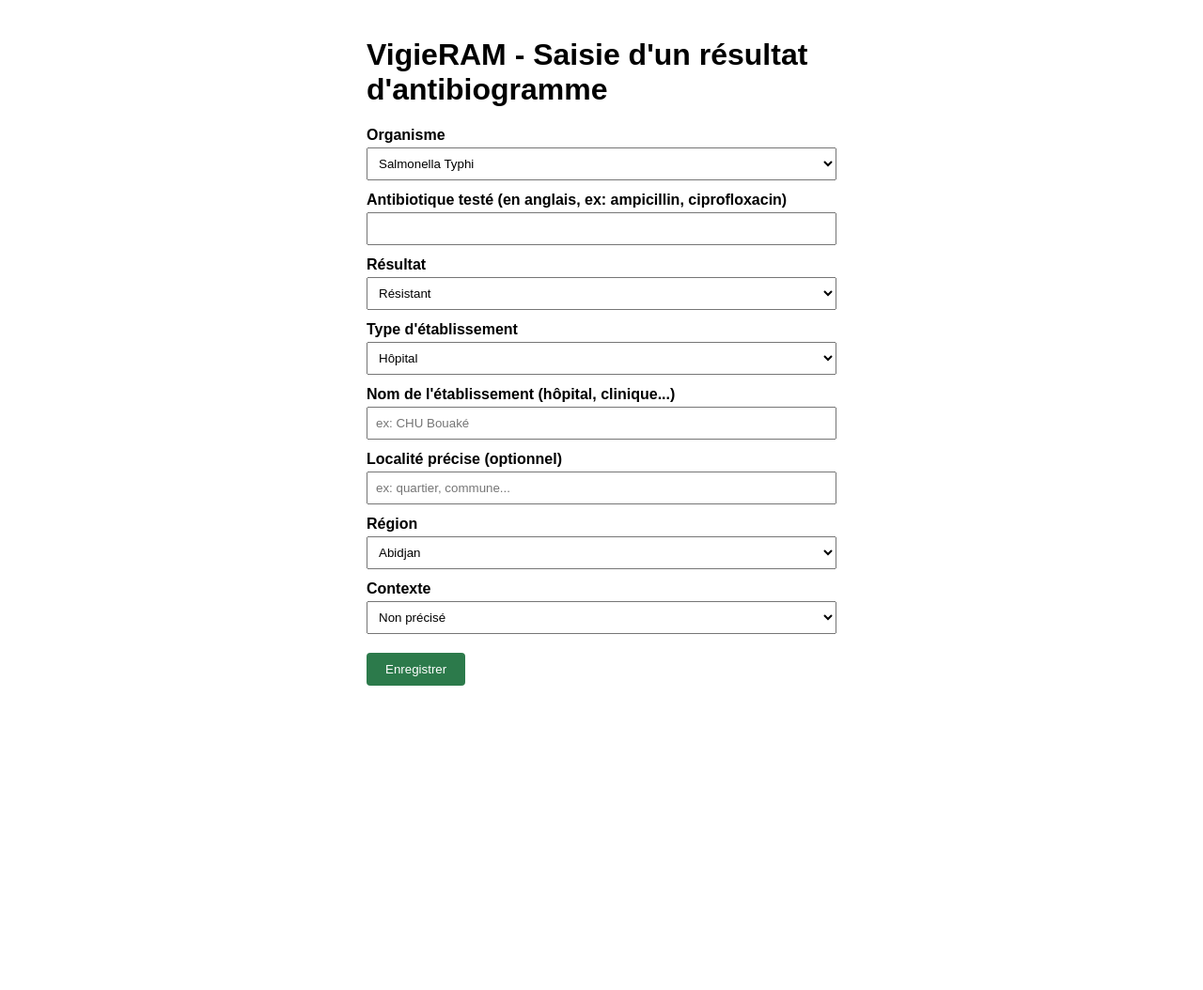
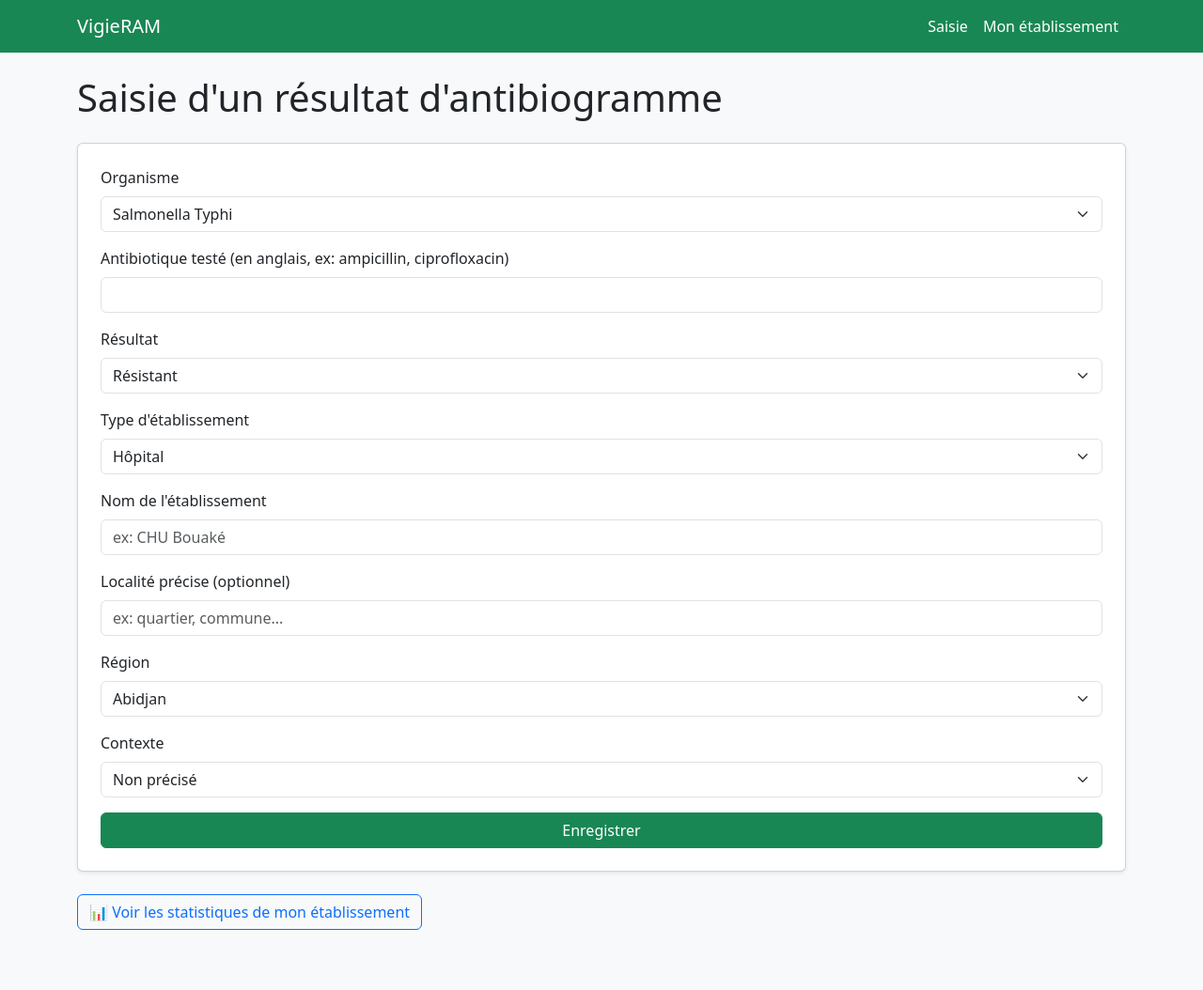
Before and after one commit to lynol/vigieram, a Flask app: page / in a window 1280 px wide. Shown: the whole page at 94% size. Before the commit the page ends 730 px from the top, so only its background shows below. Run offline with Flask 3, Linux system fonts and the light colour scheme.

Commit message:
Interface Bootstrap + sources explicitees + seuil min. 5 echantillons avant alerte

```diff
--- a/clinical-app/app.py
+++ b/clinical-app/app.py
@@ -1,6 +1,8 @@
 from flask import Flask, render_template, request, redirect
 import sqlite3
 import json
+import subprocess
+
 from datetime import date
 
 app = Flask(__name__)
@@ -102,6 +104,20 @@ def facility_stats():
 
     return render_template('facility_stats.html', facility=facility, stats=stats, n_entries=len(rows))
 
+@app.route('/mon-etablissement/rapport')
+def facility_report():
+    facility = request.args.get('facility_name', '')
+    if not facility:
+        return redirect('/mon-etablissement')
+    subprocess.run([
+        'quarto', 'render', 'facility_report.qmd',
+        '-P', f'facility:{facility}',
+        '-P', 'db_path:../data/db/vigieram.db',
+        '--to', 'pdf'
+    ], check=True)
+    from flask import send_file
+    return send_file('facility_report.pdf', as_attachment=True)
+
 if __name__ == '__main__':
     init_db()
     app.run(debug=True, port=5000)
--- /dev/null
+++ b/clinical-app/templates/base.html
@@ -0,0 +1,24 @@
+<!DOCTYPE html>
+<html lang="fr">
+<head>
+<meta charset="UTF-8">
+<meta name="viewport" content="width=device-width, initial-scale=1">
+<title>{% block title %}VigieRAM{% endblock %}</title>
+<link href="https://cdn.jsdelivr.net/npm/bootstrap@5.3.3/dist/css/bootstrap.min.css" rel="stylesheet">
+</head>
+<body class="bg-light">
+<nav class="navbar navbar-expand-lg navbar-dark bg-success mb-4">
+  <div class="container">
+    <a class="navbar-brand" href="/">VigieRAM</a>
+    <div class="navbar-nav">
+      <a class="nav-link text-white" href="/">Saisie</a>
+      <a class="nav-link text-white" href="/mon-etablissement">Mon établissement</a>
+    </div>
+  </div>
+</nav>
+<div class="container pb-5">
+{% block content %}{% endblock %}
+</div>
+<script src="https://cdn.jsdelivr.net/npm/bootstrap@5.3.3/dist/js/bootstrap.bundle.min.js"></script>
+</body>
+</html>
--- a/clinical-app/templates/entry_form.html
+++ b/clinical-app/templates/entry_form.html
@@ -1,111 +1,68 @@
-<!DOCTYPE html>
-<html lang="fr">
+{% extends "base.html" %}
+{% block title %}VigieRAM - Saisie{% endblock %}
+{% block content %}
+<h1 class="mb-4">Saisie d'un résultat d'antibiogramme</h1>
 
-<head>
-    <meta charset="UTF-8">
-    <title>VigieRAM - Saisie antibiogramme</title>
-    <style>
-        body {
-            font-family: sans-serif;
-            max-width: 500px;
-            margin: 40px auto;
-            padding: 0 20px;
-        }
-
-        label {
-            display: block;
-            margin-top: 12px;
-            font-weight: bold;
-        }
-
-        input,
-        select {
-            width: 100%;
-            padding: 8px;
-            margin-top: 4px;
-            box-sizing: border-box;
-        }
-
-        button {
-            margin-top: 20px;
-            padding: 10px 20px;
-            background: #2c7a4b;
-            color: white;
-            border: none;
-            border-radius: 4px;
-            cursor: pointer;
-        }
-
-        .success {
-            background: #d4edda;
-            padding: 10px;
-            border-radius: 4px;
-            margin-bottom: 15px;
-        }
-
-        .context {
-            background: #e7f1ff;
-            border-left: 4px solid #2c7a9b;
-            padding: 12px 15px;
-            margin-bottom: 20px;
-        }
-
-        .warn {
-            color: #a15c00;
-            font-weight: bold;
-        }
-    </style>
-</head>
-
-<body>
-    <h1>VigieRAM - Saisie d'un résultat d'antibiogramme</h1>
 {% if success %}
-    <div class="success">Résultat enregistré avec succès.</div>
+<div class="alert alert-success">Résultat enregistré avec succès.</div>
 {% if context %}
-    <div class="context">
-        <h3>Contexte génomique - {{ organism }}</h3>
-        <p class="warn">Portée : {{ context.scope }}</p>
+<div class="card border-info mb-4">
+  <div class="card-header bg-info text-white">Contexte génomique - {{ organism }}</div>
+  <div class="card-body">
+    <p class="text-muted small">⚠️ Ces chiffres viennent de <strong>données génomiques publiques mondiales</strong> - <strong>pas</strong> de vos saisies ni de celles d'autres établissements. Aucune donnée génomique de Côte d'Ivoire n'existe encore.</p>
+    <p><span class="badge bg-warning text-dark">Portée : {{ context.scope }}</span></p>
     <p>{{ context.total }} profils disponibles - {{ context.pct_mdr }}% MDR, {{ context.pct_xdr }}% XDR</p>
     {% if context.abx_stat %}
-        <p><strong>Spécifique à "{{ antibiotic }}"</strong> : {{ context.abx_stat.pct_r }}% de résistance connue (sur
-            {{ context.abx_stat.n }} profils comportant cette donnée)</p>
+    <p><strong>Spécifique à "{{ antibiotic }}"</strong> : {{ context.abx_stat.pct_r }}% de résistance connue (sur {{ context.abx_stat.n }} profils)</p>
     {% else %}
-        <p><em>Pas de donnée détaillée disponible pour cet antibiotique précis.</em></p>
+    <p class="fst-italic">Pas de donnée détaillée disponible pour cet antibiotique précis.</p>
     {% endif %}
-        <p><em>Donnée informative - ne remplace pas votre jugement clinique.</em></p>
+    <p class="fst-italic mb-0">Donnée informative - ne remplace pas votre jugement clinique.</p>
+  </div>
 </div>
 {% endif %}
 {% endif %}
-    <form method="POST">
-        <label>Organisme</label>
-        <select name="organism" required>
+
+<form method="POST" class="card p-4 shadow-sm">
+  <div class="mb-3">
+    <label class="form-label">Organisme</label>
+    <select name="organism" class="form-select" required>
       <option value="Salmonella Typhi">Salmonella Typhi</option>
       <option value="Klebsiella pneumoniae">Klebsiella pneumoniae</option>
       <option value="Mycobacterium tuberculosis">Mycobacterium tuberculosis</option>
     </select>
-        <label>Antibiotique testé (en anglais, ex: ampicillin, ciprofloxacin)</label>
-        <input type="text" name="antibiotic" required>
-        <label>Résultat</label>
-        <select name="result" required>
+  </div>
+  <div class="mb-3">
+    <label class="form-label">Antibiotique testé (en anglais, ex: ampicillin, ciprofloxacin)</label>
+    <input type="text" name="antibiotic" class="form-control" required>
+  </div>
+  <div class="mb-3">
+    <label class="form-label">Résultat</label>
+    <select name="result" class="form-select" required>
       <option value="R">Résistant</option>
       <option value="I">Intermédiaire</option>
       <option value="S">Sensible</option>
     </select>
-        <label>Type d'établissement</label>
-        <select name="facility_type">
+  </div>
+  <div class="mb-3">
+    <label class="form-label">Type d'établissement</label>
+    <select name="facility_type" class="form-select">
       <option value="hopital">Hôpital</option>
       <option value="clinique">Clinique</option>
       <option value="labo_reference">Laboratoire de référence</option>
     </select>
-
-        <label>Nom de l'établissement (hôpital, clinique...)</label>
-        <input type="text" name="facility_name" placeholder="ex: CHU Bouaké">
-
-        <label>Localité précise (optionnel)</label>
-        <input type="text" name="locality" placeholder="ex: quartier, commune...">
-
-        <label>Région</label>
-        <select name="region" required>
+  </div>
+  <div class="mb-3">
+    <label class="form-label">Nom de l'établissement</label>
+    <input type="text" name="facility_name" class="form-control" placeholder="ex: CHU Bouaké">
+  </div>
+  <div class="mb-3">
+    <label class="form-label">Localité précise (optionnel)</label>
+    <input type="text" name="locality" class="form-control" placeholder="ex: quartier, commune...">
+  </div>
+  <div class="mb-3">
+    <label class="form-label">Région</label>
+    <select name="region" class="form-select" required>
       <optgroup label="Districts autonomes">
         <option value="Abidjan">Abidjan</option>
         <option value="Yamoussoukro">Yamoussoukro</option>
@@ -144,14 +101,19 @@
         <option value="Worodougou">Worodougou</option>
       </optgroup>
     </select>
-        <label>Contexte</label>
-        <select name="context">
+  </div>
+  <div class="mb-3">
+    <label class="form-label">Contexte</label>
+    <select name="context" class="form-select">
       <option value="">Non précisé</option>
       <option value="communautaire">Communautaire</option>
       <option value="nosocomial">Nosocomial</option>
     </select>
-        <button type="submit">Enregistrer</button>
+  </div>
+  <button type="submit" class="btn btn-success">Enregistrer</button>
 </form>
-</body>
 
-</html>
+<p class="mt-4">
+  <a href="/mon-etablissement" class="btn btn-outline-primary">📊 Voir les statistiques de mon établissement</a>
+</p>
+{% endblock %}
```
Also changed, not shown: clinical-app/templates/facility_select.html (+12 -18 lines), clinical-app/templates/facility_stats.html (+45 -24 lines), 2 other files. Lines whose indentation alone changed are shown as unchanged.
